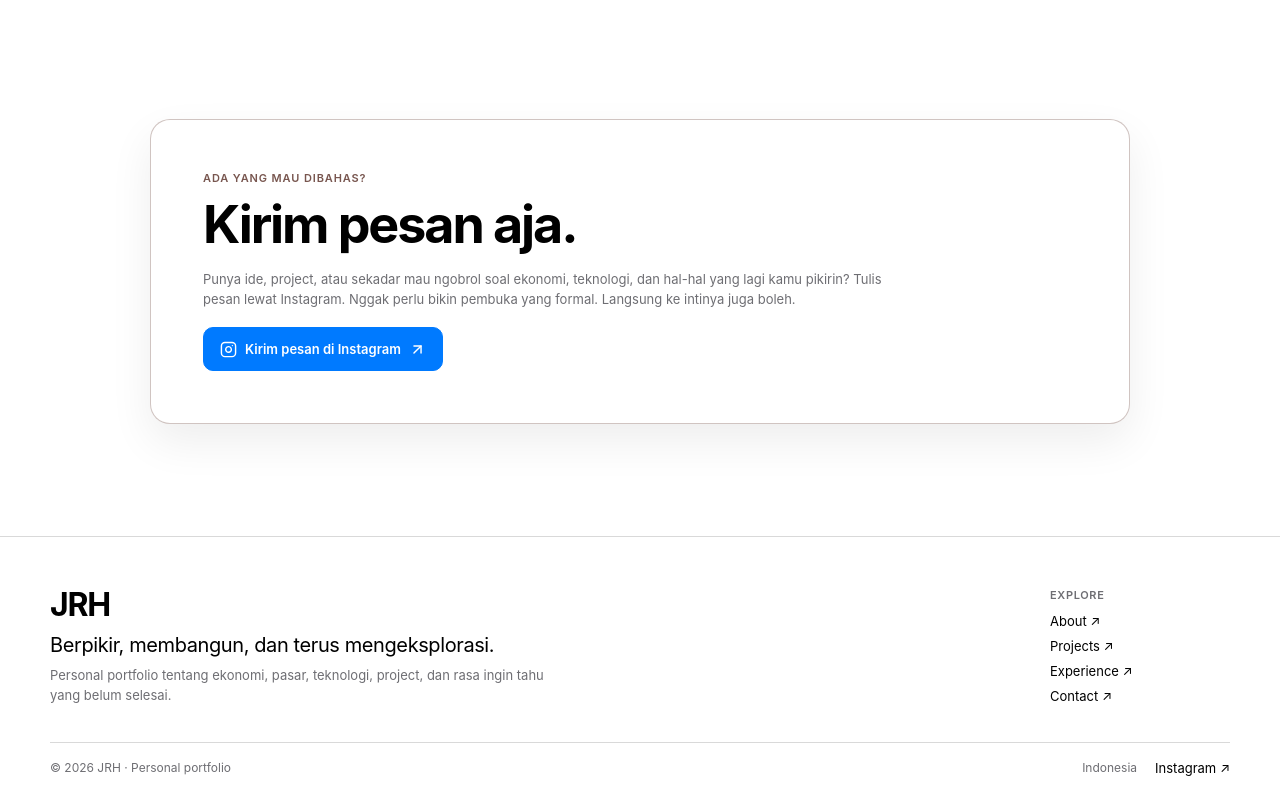
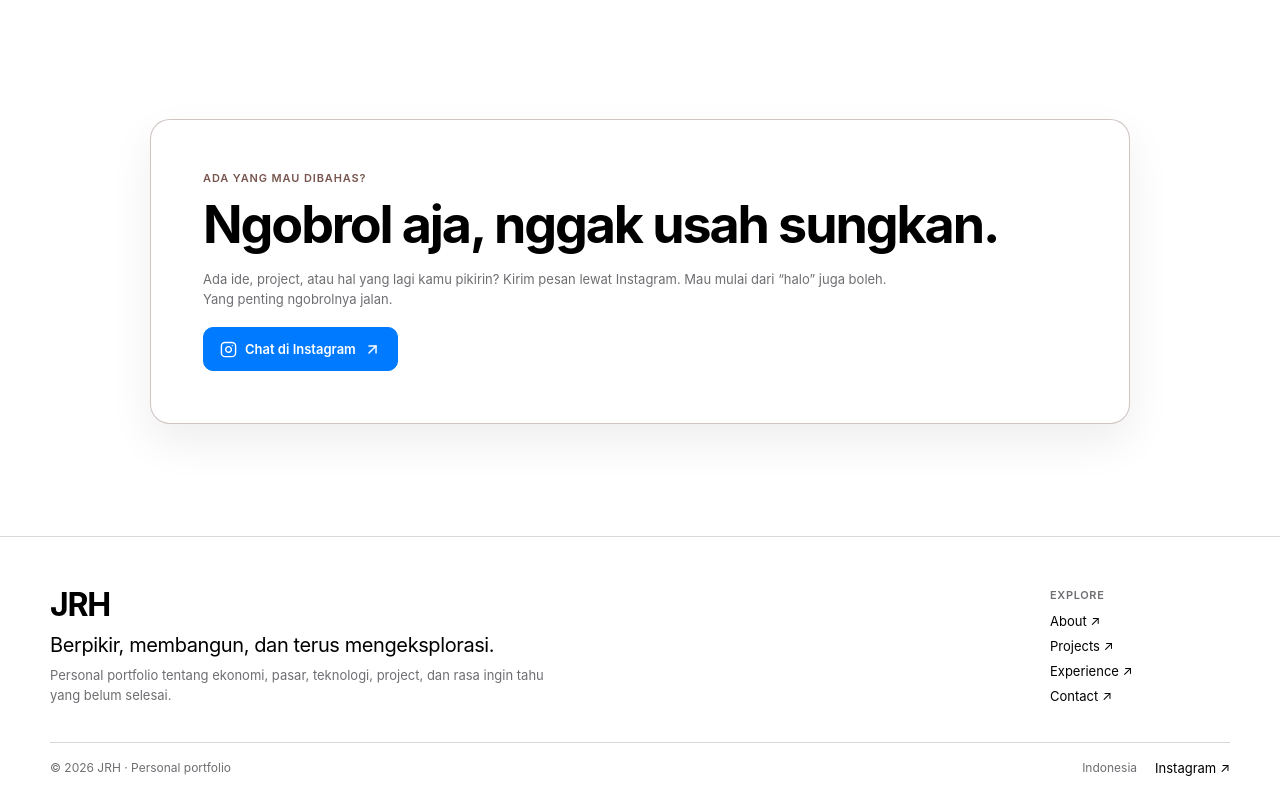
Before and after one commit to LionerHakim/JRHs, a React (Vite) app: page / in a window 1280 px wide. Shown: the part 3305-4105 px from the top of the page. Built offline with nearby package versions, Linux system fonts and the light colour scheme.

Commit message:
polish: make Indonesian contact CTA more natural

```diff
--- a/src/components/Contact.tsx
+++ b/src/components/Contact.tsx
@@ -5,10 +5,10 @@ export default function Contact() {
     <section id="contact" className="section-shell contact-section" aria-labelledby="contact-title">
       <div className="contact-wrap">
         <div className="contact-kicker"><span aria-hidden="true">Ada yang mau dibahas?</span></div>
-        <h2 id="contact-title" className="contact-title">Kirim pesan aja.</h2>
-        <p className="contact-copy">Punya ide, project, atau sekadar mau ngobrol soal ekonomi, teknologi, dan hal-hal yang lagi kamu pikirin? Tulis pesan lewat Instagram. Nggak perlu bikin pembuka yang formal. Langsung ke intinya juga boleh.</p>
+        <h2 id="contact-title" className="contact-title">Ngobrol aja, nggak usah sungkan.</h2>
+        <p className="contact-copy">Ada ide, project, atau hal yang lagi kamu pikirin? Kirim pesan lewat Instagram. Mau mulai dari “halo” juga boleh. Yang penting ngobrolnya jalan.</p>
         <div className="contact-actions">
-          <a href="https://instagram.com/jefrirh_" target="_blank" rel="noopener noreferrer" className="hero-button hero-button-primary contact-cta"><Instagram size={17} aria-hidden="true" />Kirim pesan di Instagram<ArrowUpRight size={17} aria-hidden="true" /></a>
+          <a href="https://instagram.com/jefrirh_" target="_blank" rel="noopener noreferrer" className="hero-button hero-button-primary contact-cta"><Instagram size={17} aria-hidden="true" />Chat di Instagram<ArrowUpRight size={17} aria-hidden="true" /></a>
         </div>
       </div>
     </section>
```
